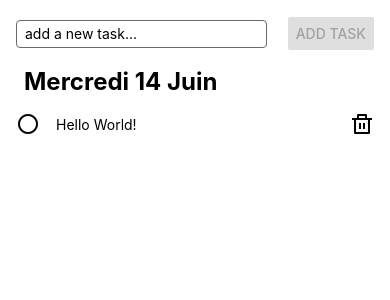
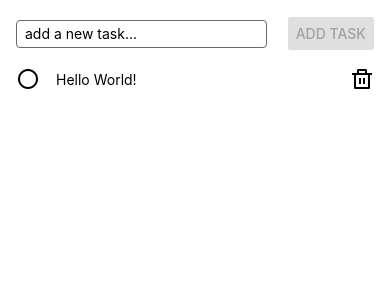
Before and after one commit to teddy-rogers/task_list-react_native, a React Native app: screen / in a window 390 px wide. Shown: the top 300 px of the page. Built offline with nearby package versions, Linux system fonts and the light colour scheme.

Commit message:
feat : add task handlers

```diff
--- a/src/components/features/TaskForm.tsx
+++ b/src/components/features/TaskForm.tsx
@@ -6,7 +6,7 @@ import Input from '../shared/Input';
 export default function TaskForm({onAdd}: Props) {
   const [task, setTask] = useState('');
 
-  function handleAddToList() {
+  function onAddTaskToList() {
     onAdd(task);
     setTask('');
   }
@@ -16,7 +16,7 @@ export default function TaskForm({onAdd}: Props) {
       <Input value={task} onChange={setTask} placeholder="add a new task..." />
       <Button
         title="Add Task"
-        onClick={handleAddToList}
+        onClick={onAddTaskToList}
         disabled={task.length < 3}
       />
     </View>
--- a/src/components/features/TasksList.tsx
+++ b/src/components/features/TasksList.tsx
@@ -1,16 +1,24 @@
 import { FlatList, SafeAreaView } from 'react-native';
 import { Task } from '../../libs/interfaces/Task';
 import Tile from '../shared/Tile';
-import TasksListHeader from './TasksListHeader';
 
-export default function TasksList({data}: Props) {
+export default function TasksList({
+  data,
+  onUpdateTaskStatus,
+  onDeleteTask,
+}: Props) {
   return (
     <SafeAreaView style={{flexGrow: 1}}>
       <FlatList
-        ListHeaderComponent={TasksListHeader}
         data={data}
         keyExtractor={task => task.id}
-        renderItem={Tile}
+        renderItem={data =>
+          Tile({
+            item: data.item,
+            onDeleteTask,
+            onUpdateTaskStatus,
+          })
+        }
       />
     </SafeAreaView>
   );
@@ -18,4 +26,6 @@ export default function TasksList({data}: Props) {
 
 type Props = {
   data: Task[];
+  onUpdateTaskStatus: (id: string) => void;
+  onDeleteTask: (id: string) => void;
 };
--- a/src/components/shared/Tile.tsx
+++ b/src/components/shared/Tile.tsx
@@ -1,26 +1,33 @@
-import { Image, StyleSheet, Text, View } from 'react-native';
+import { Image, Pressable, StyleSheet, Text, View } from 'react-native';
 import { Task } from '../../libs/interfaces/Task';
 
-export default function Tile({item}: Props) {
+export default function Tile({item, onUpdateTaskStatus, onDeleteTask}: Props) {
+  const isCompletedIcon = item.isCompleted
+    ? require(`../../../assets/icons/checked.png`)
+    : require(`../../../assets/icons/unchecked.png`);
+
   return (
     <View style={styles.container}>
-      <View style={styles.subContainer}>
+      <Pressable
+        style={styles.subContainer}
+        onPress={() => onUpdateTaskStatus(item.id)}>
+        <Image style={styles.check} source={isCompletedIcon} />
+        <Text style={styles.title}>{item.title}</Text>
+      </Pressable>
+      <Pressable onPress={() => onDeleteTask(item.id)}>
         <Image
           style={styles.check}
-          source={require(`../../../assets/icons/unchecked.png`)}
+          source={require(`../../../assets/icons/bin.png`)}
         />
-        <Text style={styles.title}>{item.title}</Text>
-      </View>
-      <Image
-        style={styles.check}
-        source={require(`../../../assets/icons/bin.png`)}
-      />
+      </Pressable>
     </View>
   );
 }
 
 type Props = {
   item: Task;
+  onUpdateTaskStatus: (id: string) => void;
+  onDeleteTask: (id: string) => void;
 };
 
 const styles = StyleSheet.create({
--- a/src/views/TaskView.tsx
+++ b/src/views/TaskView.tsx
@@ -5,21 +5,40 @@ import { Task } from '../libs/interfaces/Task';
 import { uuid } from '../libs/utils/others';
 
 export default function TaskView() {
-  const [tasks, setTasks] = useState<Task[]>([
+  const [tasksList, setTasksList] = useState<Task[]>([
     {id: uuid(), title: 'Hello World!', isCompleted: false},
   ]);
 
-  function handleAddTask(t: string) {
-    setTasks(prevState => [
+  function onAddTask(t: string) {
+    setTasksList(prevState => [
       ...prevState,
       {id: uuid(), title: t, isCompleted: false},
     ]);
   }
 
+  function onUpdateTaskStatus(taskId: string) {
+    const updatedTasksList = tasksList.map(t => {
+      if (t.id === taskId) {
+        return {...t, isCompleted: !t.isCompleted};
+      }
+      return t;
+    });
+    setTasksList(updatedTasksList);
+  }
+
+  function onDeleteTask(taskId: string) {
+    const filteredTasks = tasksList.filter(t => t.id !== taskId);
+    setTasksList(filteredTasks);
+  }
+
   return (
     <>
-      <TaskForm onAdd={handleAddTask} />
-      <TasksList data={tasks} />
+      <TaskForm onAdd={onAddTask} />
+      <TasksList
+        data={tasksList}
+        onUpdateTaskStatus={id => onUpdateTaskStatus(id)}
+        onDeleteTask={id => onDeleteTask(id)}
+      />
     </>
   );
 }
```
Also changed, not shown: 1 other file (tests, documents, lock files or other folders).
